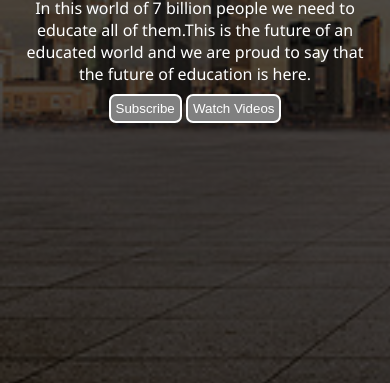
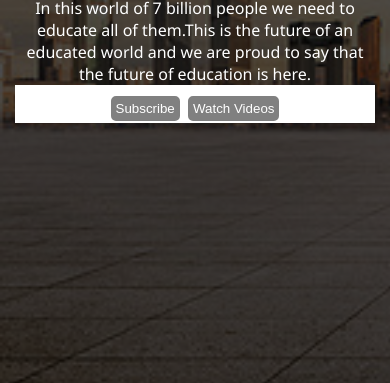
Before and after one commit to nitinnim/First-Repository, a plain HTML site: page index.html in a window 390 px wide. Shown: the part 461-844 px from the top of the page. Drawn offline with Linux system fonts and the light colour scheme.

Commit message:
add new folder

```diff
--- a/responsiveSite/css/responsive.css
+++ b/css/responsive.css
@@ -90,4 +90,7 @@
     .buttons{
       text-align: center;
     }
+    .buttons {
+      background-color: #fff;
+    }
   }
```
Also changed, not shown: css/style1.css (renamed from responsiveSite/css/style1.css), img/back.jpg (renamed from responsiveSite/img/back.jpg), img/back1.jpg (renamed from responsiveSite/img/back1.jpg), img/bg.jpg (renamed from responsiveSite/img/bg.jpg), img/img1.jpg (renamed from responsiveSite/img/img1.jpg), img/img2.jpg (renamed from responsiveSite/img/img2.jpg), img/img3.jpg (renamed from responsiveSite/img/img3.jpg), index.html (renamed from responsiveSite/index.html), js/resp.js (renamed from responsiveSite/js/resp.js).
